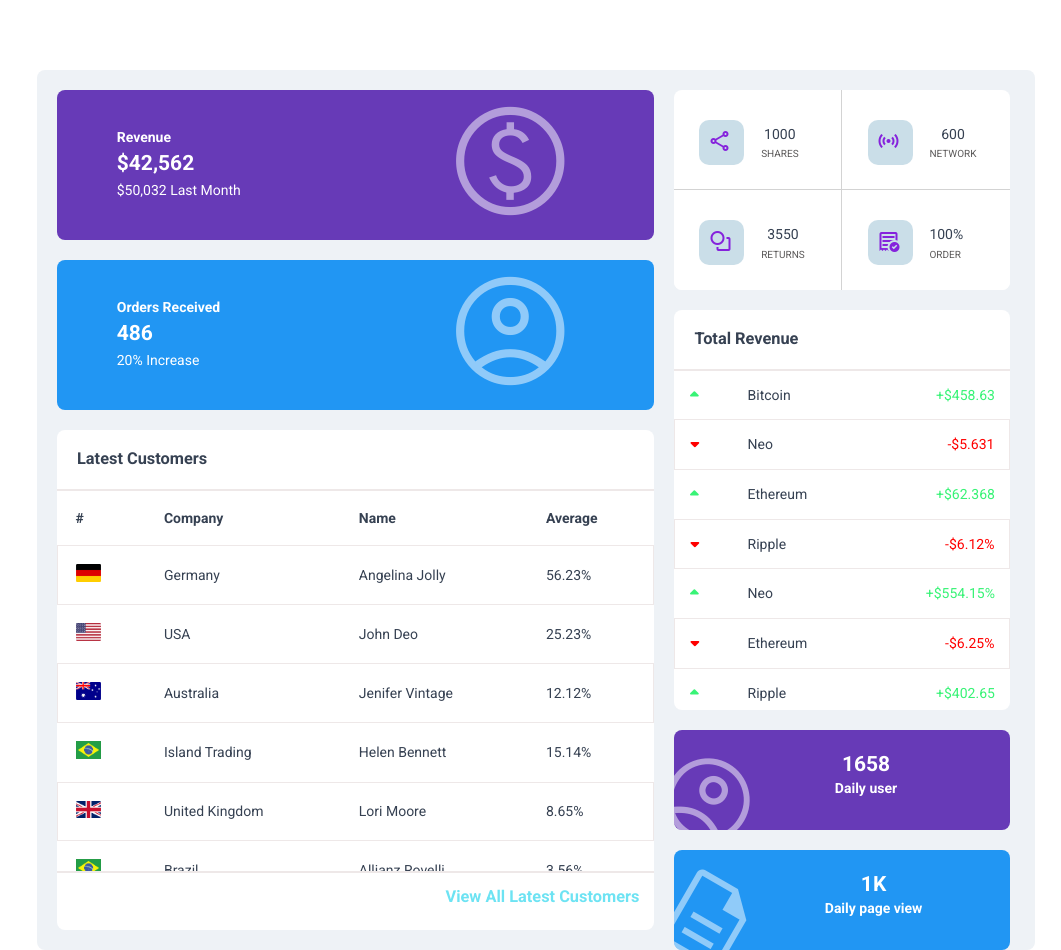
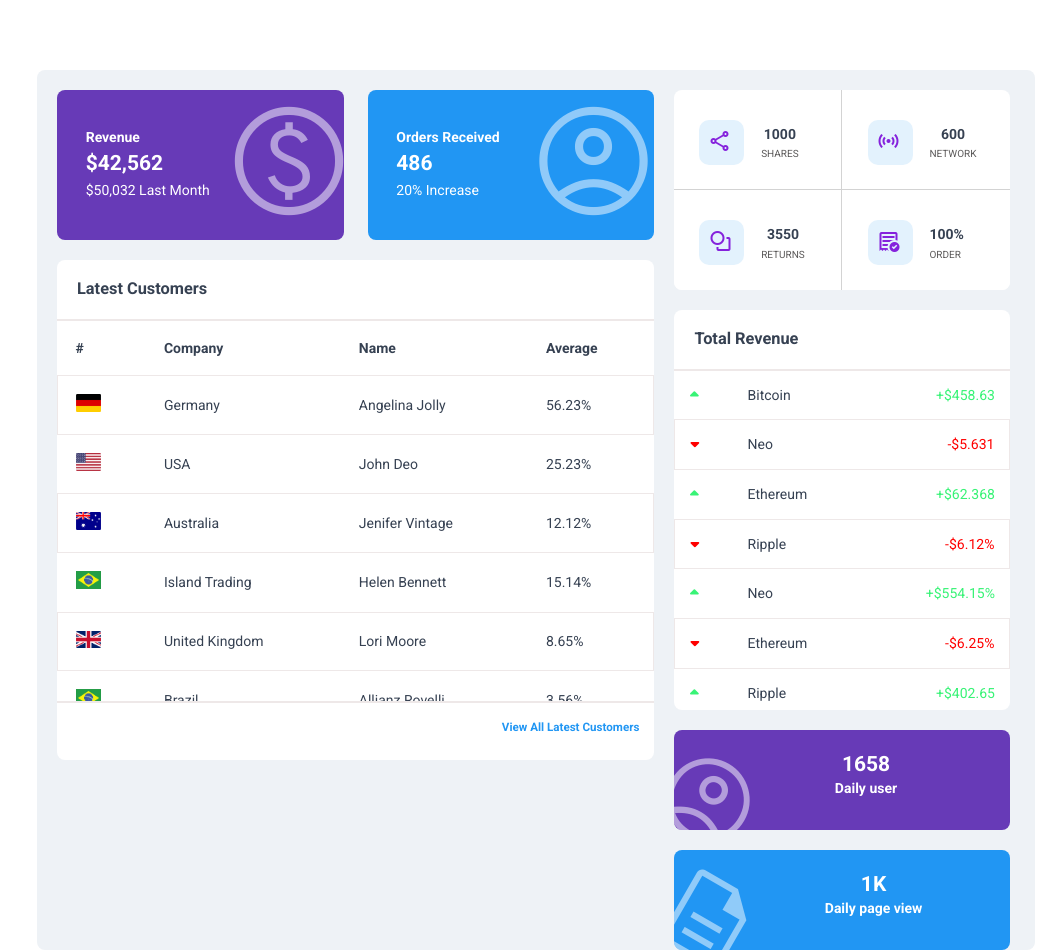
Before and after one commit to Jitendrayadav7999/ui-clone, a plain HTML site: page index.html in a window 1280 px wide. Shown: the whole page, without its empty margins (219-1280 px from the left). Drawn offline with nearby package versions, Linux system fonts and the light colour scheme.

Commit message:
final change

```diff
--- a/index.html
+++ b/index.html
@@ -24,6 +24,7 @@
             <div class="sidebar"></div>
             <div class="main-section">
                 <div class="main-left">
+                    <div class="left-first-div">
                         <div class="left-first">
                             <div class="left-first-first">
                                 <h4>Revenue</h4>
@@ -46,7 +47,7 @@
                                 <p style="padding-top: 8px;">20% Increase
                                 <p>
                             </div>
-                        <div style="position: relative; top: 4%; left: 15%;">
+                            <div style="position: relative; top: 4%; left: 20%;">
                                 <span style="font-size: 130px; color: white;opacity: 0.5;"
                                     class="material-symbols-outlined">
                                     account_circle
@@ -54,6 +55,8 @@
                             </div>
 
                         </div>
+                    </div>
+
 
                     <div class="left-third">
                         <h3 style="padding: 20px;">Latest Customers</h3>
@@ -124,9 +127,9 @@
                         </div>
 
                         <hr>
-                        <h3 style="text-align: right; padding: 15px;"><a
-                                style="text-decoration: none; color: rgb(109, 227, 243);" href="">View All Latest
-                                Customers</a></h3>
+                        <h5 style="text-align: right; padding: 15px;"><a
+                                style="text-decoration: none; color: rgb(33, 150, 243);" href="">View All Latest
+                                Customers</a></h5>
                     </div>
                 </div>
                 <div class="main-right">
@@ -140,7 +143,7 @@
                                     </span>
                                 </div>
                                 <div style="position: relative;left:25% ;top: 35%;">
-                                    <p style="text-align: center;">1000</p>
+                                    <p style="text-align: center;"><b>1000</b></p>
                                     <span
                                         style="font-size: x-small; text-align: center; color:rgb(91, 89, 89)">SHARES</span>
                                 </div>
@@ -152,9 +155,9 @@
                                     </span>
                                 </div>
                                 <div style="position: relative;left:25% ;top: 35%;">
-                                    <p style="text-align: center;">600</p>
+                                    <p style="text-align: center;"><b>600</b></p>
                                     <span
-                                        style="font-size: x-small; text-align: center; color:rgb(91, 89, 89)">NETWORK</span>
+                                        style="font-size: x-small; text-align: center; color:rgb(91, 89, 89)"> NETWORK</span>
                                 </div>
                             </div>
                         </div>
@@ -166,7 +169,7 @@
                                     </span>
                                 </div>
                                 <div style="position: relative;left:25% ;top: 35%;">
-                                    <p style="text-align: center;">3550</p>
+                                    <p style="text-align: center;"><b>3550</b></p>
                                     <span
                                         style="font-size: x-small; text-align: center; color:rgb(91, 89, 89)">RETURNS</span>
                                 </div>
@@ -178,7 +181,7 @@
                                     </span>
                                 </div>
                                 <div style="position: relative;left:25% ;top: 35%;">
-                                    <p style="text-align: center;">100%</p>
+                                    <p style="text-align: center;"><b>100%</b></p>
                                     <span
                                         style="font-size: x-small; text-align: center; color:rgb(91, 89, 89)">ORDER</span>
                                 </div>
--- a/style.css
+++ b/style.css
@@ -36,8 +36,6 @@ body {
 
 
 /* Left section style */
-
-
 .main-left{
     width: 80%;
     display: flex;
@@ -46,15 +44,20 @@ body {
     margin: 20px;
     border-radius: 8px;
 }
+.left-first-div{
+    width: 100%;
+    display: flex;
+    justify-content: space-between;
+}
+
 .left-first{
-   width: 100%;
+    width: 48%;
    height: 150px;
    background: rgb(103, 58, 183);
    border-radius: 8px;
    display: flex;
 }
 .left-first-first{
-    width: 50%;
    color: white;
    position: relative;
    top: 25%;
@@ -62,11 +65,10 @@ body {
 }
 
 .left-second{
-    width: 100%;
+    width: 48%;
     height: 150px;
     background: rgb(33, 150, 243);
     border-radius: 8px;
-    margin-top: 20px;
     display: flex;
 }
 .left-third{
@@ -146,7 +148,7 @@ th {
     height: 45px;
     position: relative;
     top: 30%; left: 15%;
-    background-color: rgb(202, 222, 232);
+    background-color: rgb(227, 242, 253);
     border-radius: 10px;
     display: flex;
 }
```
Lines whose indentation alone changed are shown as unchanged.
